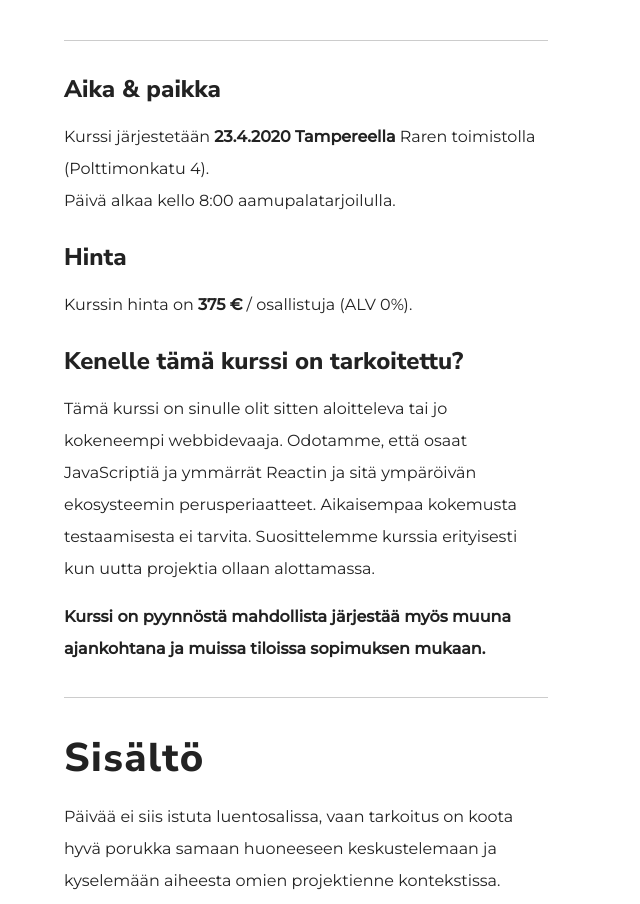
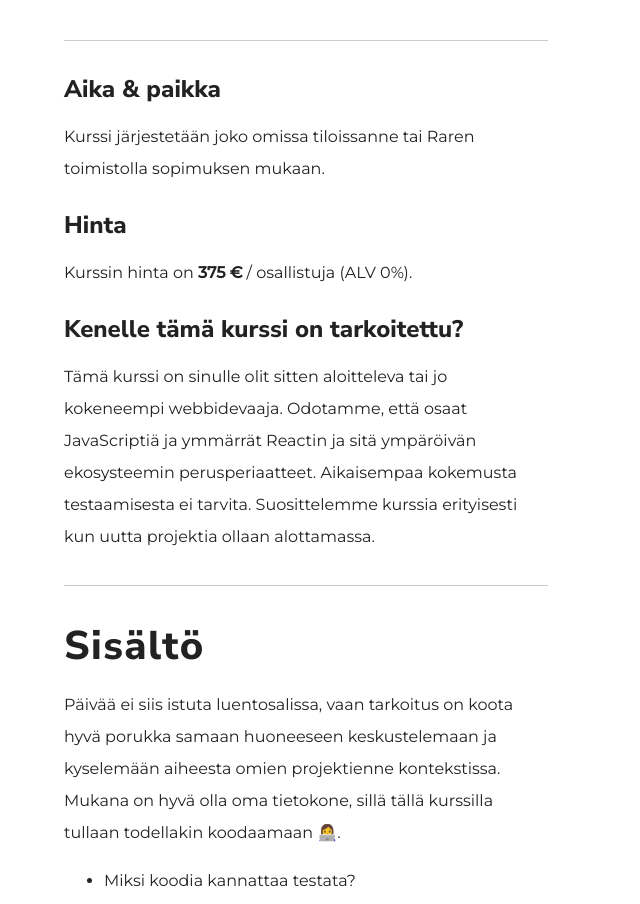
Before and after one commit to rareagency/rareagency.fi, a Next.js app: page /training/testing in a window 1280 px wide. Shown: the part 1340-2244 px from the top of the page, without its empty margins (0-640 px from the left). Built offline with nearby package versions, Linux system fonts and the light colour scheme.

Commit message:
small content change

```diff
--- a/pages/training/testing.tsx
+++ b/pages/training/testing.tsx
@@ -135,9 +135,8 @@ const Page: React.FC = () => (
         <h3>Aika &amp; paikka</h3>
 
         <p>
-          Kurssi järjestetään <strong>23.4.2020 Tampereella</strong> Raren
-          toimistolla (Polttimonkatu 4). <br /> Päivä alkaa kello 8:00
-          aamupalatarjoilulla.
+          Kurssi järjestetään joko omissa tiloissanne tai Raren toimistolla
+          sopimuksen mukaan.
         </p>
 
         <h3>Hinta</h3>
@@ -152,13 +151,6 @@ const Page: React.FC = () => (
           sitä ympäröivän ekosysteemin perusperiaatteet. Aikaisempaa kokemusta
           testaamisesta ei tarvita. Suosittelemme kurssia erityisesti kun uutta
           projektia ollaan alottamassa.
-        </p>
-
-        <p>
-          <strong>
-            Kurssi on pyynnöstä mahdollista järjestää myös muuna ajankohtana ja
-            muissa tiloissa sopimuksen mukaan.
-          </strong>
         </p>
 
         <hr />
```
